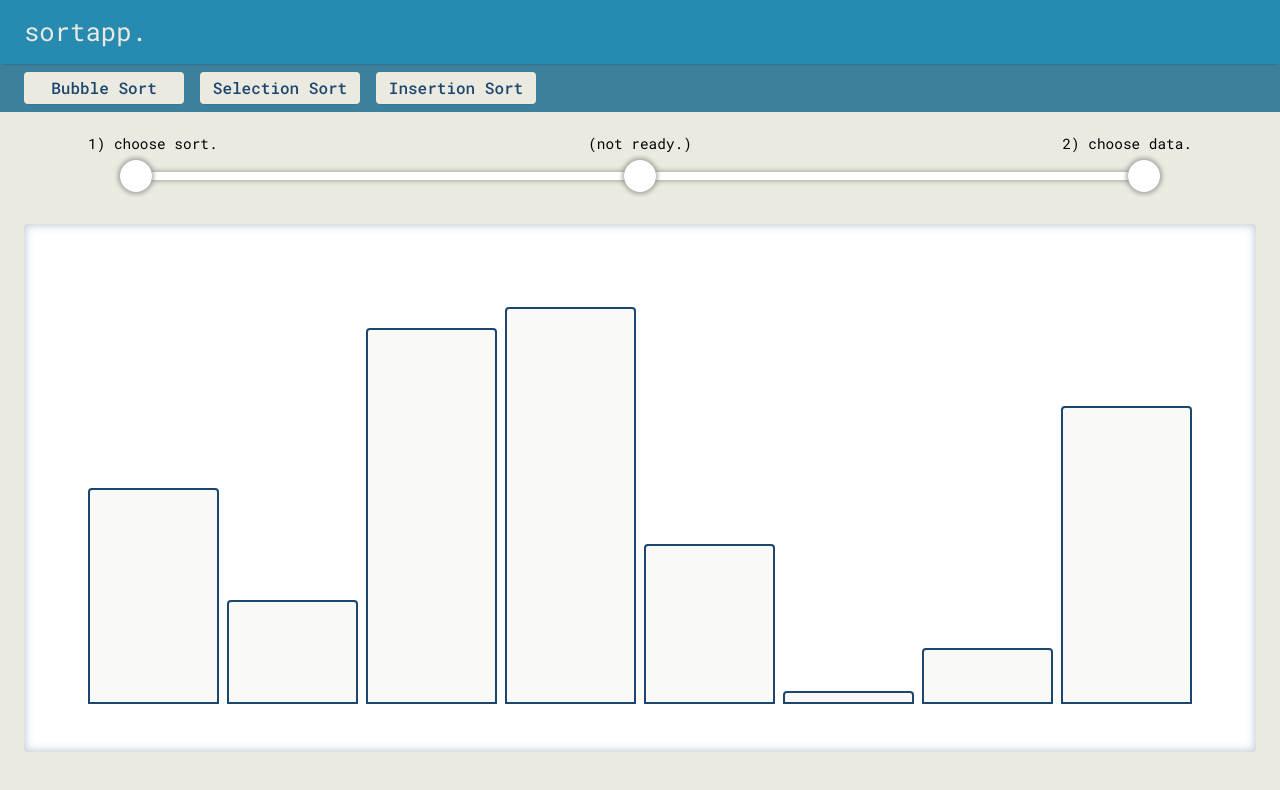
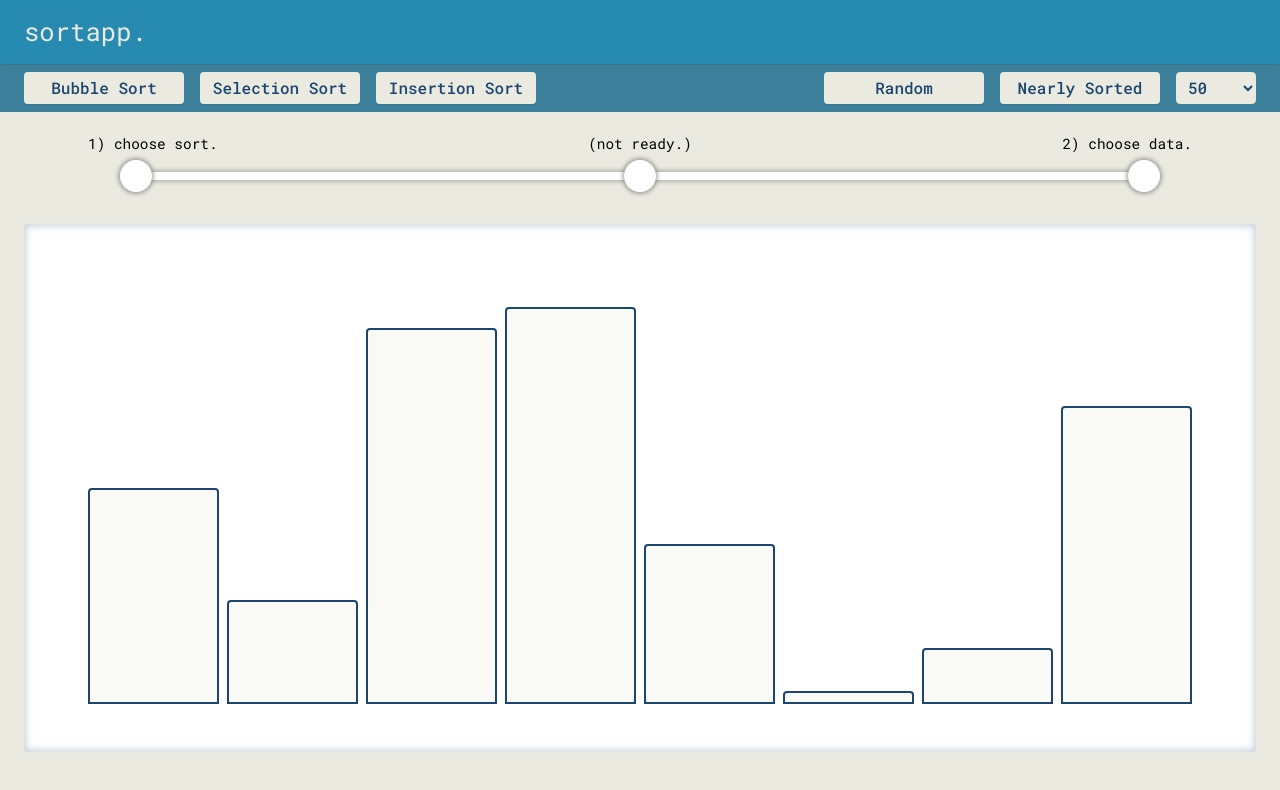
Before and after one commit to kyle4real/Sorting-Visualizer, a React (Create React App) app in the folder client/: page / in a window 1280 px wide. Shown: the top 790 px of the page. Built offline with nearby package versions, Linux system fonts and the light colour scheme.

Commit message:
Data options buttons and amount select

```diff
--- a/client/src/components/Options/Options.js
+++ b/client/src/components/Options/Options.js
@@ -13,6 +13,7 @@ const Options = ({ setSortSelection, sortSelection }) => {
     return (
         <div className={styles["options-container"]}>
             <div className={`container ${styles["options"]}`}>
+                <div className={styles["options__sort"]}>
                     <Button handleClick={handleClick} isActive={sortSelection === "Bubble Sort"}>
                         Bubble Sort
                     </Button>
@@ -23,6 +24,18 @@ const Options = ({ setSortSelection, sortSelection }) => {
                         Insertion Sort
                     </Button>
                 </div>
+                <div className={styles["options__data"]}>
+                    <Button>Random</Button>
+                    <Button>Nearly Sorted</Button>
+                    <div className={styles["selection-container"]}>
+                        <select className={styles["selection"]}>
+                            <option value="50">50</option>
+                            <option value="100">100</option>
+                            <option value="200">200</option>
+                        </select>
+                    </div>
+                </div>
+            </div>
         </div>
     );
 };
--- a/client/src/components/Options/Options.module.scss
+++ b/client/src/components/Options/Options.module.scss
@@ -8,8 +8,45 @@
 .options {
     height: 100%;
     display: flex;
-    gap: 1rem;
     align-items: center;
-    justify-content: flex-start;
+    justify-content: space-between;
+    overflow: hidden;
+
+    &__sort,
+    &__data {
+        display: flex;
+        gap: 1rem;
+    }
+}
+
+.selection-container {
+    width: 80px;
+    border-radius: 4px;
     overflow: hidden;
 }
+
+.selection {
+    width: 100%;
+    height: 100%;
+    border-radius: 4px;
+    border: none;
+    background: $white;
+    font-family: inherit;
+    font-size: 1rem;
+    cursor: pointer;
+    font-weight: 500;
+    color: $secondary;
+    line-height: 1;
+    padding-left: 8px;
+
+    &:active,
+    &:focus {
+        border: none;
+        outline: none;
+    }
+
+    option {
+        color: $secondary;
+        font-weight: 500;
+    }
+}
```
Lines whose indentation alone changed are shown as unchanged.
